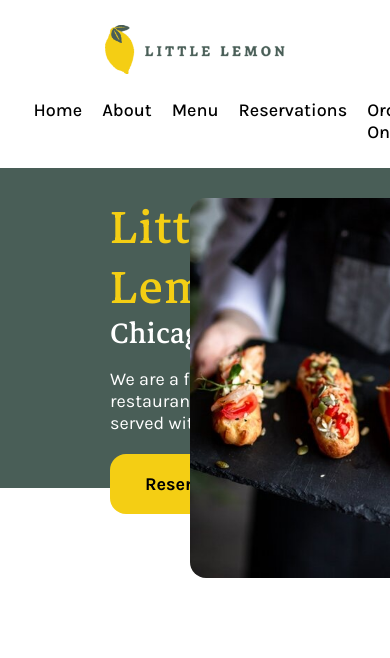
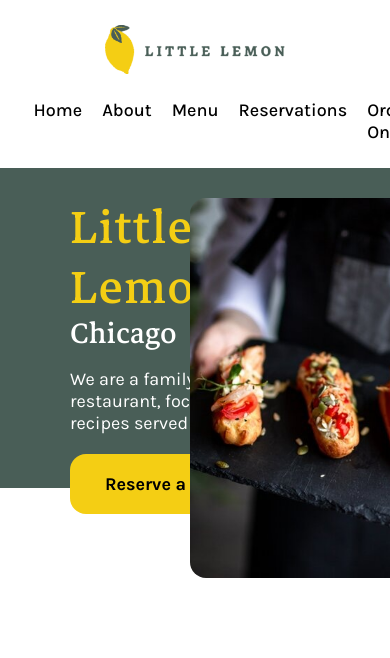
Before and after one commit to PedroSaraviaQ/little-lemon, a React (Create React App) app: page / in a window 390 px wide. Shown: the top 658 px of the page. Built offline with nearby package versions, Linux system fonts and the light colour scheme.

Commit message:
class 'principal' to 'banner'

```diff
--- a/src/components/Main/Main.jsx
+++ b/src/components/Main/Main.jsx
@@ -1,17 +1,17 @@
 import Banner from "../../assets/images/banner.jpg";
 import Button from "../Button/Button";
-import "./Main.css";
+import "./banner.css";
 
 function Main() {
   return (
     <main>
-      <section className="principal">
-        <div>
+      <section className="banner">
+        <article>
           <h1>Little Lemon</h1>
           <h2>Chicago</h2>
           <p>We are a family owned Mediterranean restaurant, focused on traditional recipes served with a modern twist.</p>
           <Button>Reserve a Table</Button>
-        </div>
+        </article>
         <img src={Banner} alt="Little Lemon Banner" />
       </section>
     </main>
--- a/src/components/Main/Main.css
+++ b/src/components/Main/banner.css
@@ -1,4 +1,4 @@
-main .principal {
+.banner {
   background-image: linear-gradient(#495e57, #495e57);
   background-size: 100% 320px;
   background-repeat: no-repeat;
@@ -9,12 +9,12 @@ main .principal {
   column-gap: 20px;
 }
 
-.principal div {
+.banner article {
   grid-column: 3/7;
   color: #fff;
 }
 
-.principal img {
+.banner img {
   grid-column: 7/11;
   width: 350px;
   height: auto;
@@ -22,7 +22,7 @@ main .principal {
   justify-self: end;
 }
 
-.principal h1 {
+.banner h1 {
   font-family: "Markazi Text";
   font-size: 64px;
   font-weight: normal;
@@ -31,15 +31,36 @@ main .principal {
   letter-spacing: 1px;
 }
 
-.principal h2 {
+.banner h2 {
   font-family: "Markazi Text";
   font-size: 40px;
   font-weight: normal;
   line-height: 30px;
 }
 
-.principal p {
+.banner p {
   font-size: 18px;
   width: 350px;
   margin: 20px 0;
 }
+
+@media screen and (max-width: 1440px) {
+  .banner article {
+    grid-column: 2/7;
+  }
+  .banner img {
+    grid-column: 7/12;
+  }
+}
+
+@media screen and (max-width: 1080px) {
+  .banner article {
+    grid-column: 1/7;
+  }
+  .banner img {
+    grid-column: 7/13;
+  }
+  .banner p {
+    width: 320px;
+  }
+}
```
